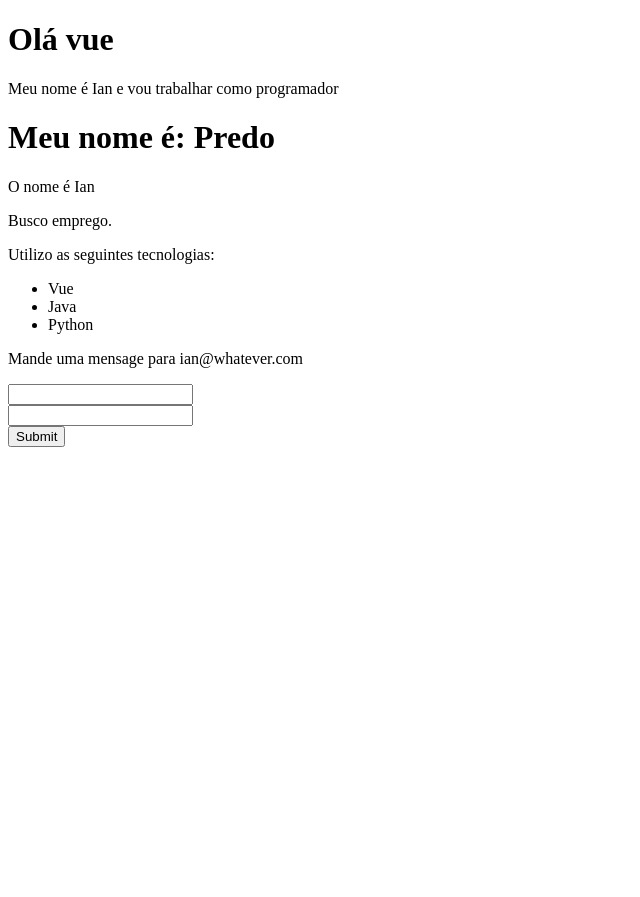
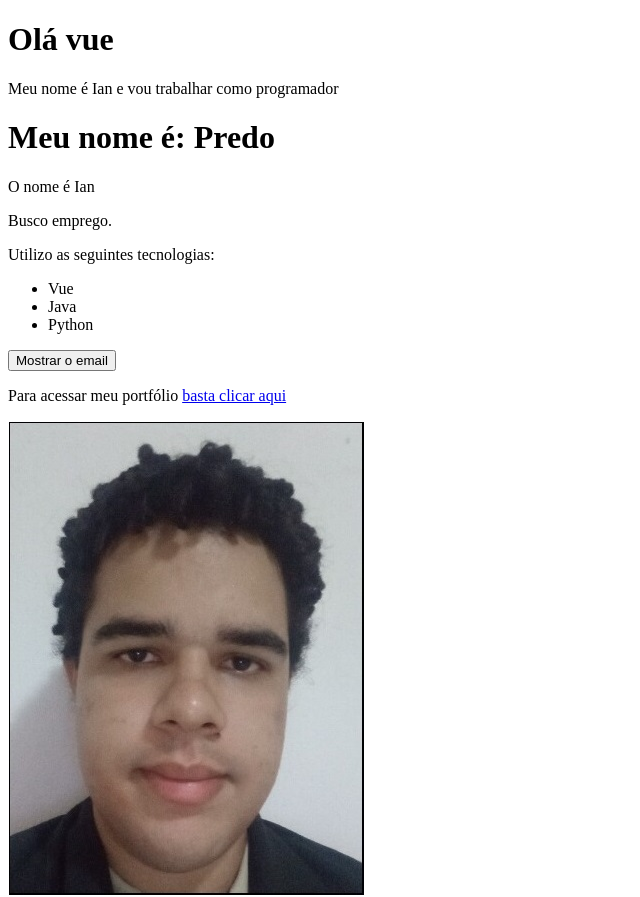
Before and after one commit to ialvs/battisti_vue, a Vue app in the folder vue_cli/projeto_vue/: page / in a window 1280 px wide. Shown: the top 897 px of the page, without its empty margins (0-640 px from the left). Before the commit the page ends 800 px from the top, so only its background shows below. Built offline with nearby package versions, Linux system fonts and the light colour scheme.

Commit message:
Até a aula #11

```diff
--- a/vue_cli/projeto_vue/src/App.vue
+++ b/vue_cli/projeto_vue/src/App.vue
@@ -5,6 +5,7 @@
     <FirstComponent />
     <LifeCycle />
     <Person />
+
   </div>
 
 </template>
--- a/vue_cli/projeto_vue/src/components/Info.vue
+++ b/vue_cli/projeto_vue/src/components/Info.vue
@@ -11,20 +11,43 @@
             <li>Python</li>
         </ul>
 
+        <div>
+            <button @click="showMail">{{buttonText}}</button>
+        </div>
+
         <p v-show="showEmail">Mande uma mensage para {{ email }}</p>
+        <p>Para acessar meu portfólio <a v-bind:href="my_link">basta clicar aqui</a></p>
 
+        <MyPicture />
     </div>
 </template>
 
 <script>
+import MyPicture from './MyPicture.vue';
+
 export default {
-    name: 'Info',
+    name: "Info",
     data() {
         return {
             hasJob: false,
-            showEmail: true,
-            email: "ian@whatever.com"
+            showEmail: false,
+            email: "ian@whatever.com",
+            my_link: "https://google.com",
+            buttonText: "Mostrar o email"
+        };
+    },
+    methods: {
+        showMail(){
+            this.showEmail = !this.showEmail
+
+            if (!this.showEmail) {
+                this.buttonText = "Mostrar o email"
+            }else{
+                this.buttonText = "Esconder o email"
+            }
+
         }
-    }
+    },
+    components: { MyPicture }
 }
 </script>
--- /dev/null
+++ b/vue_cli/projeto_vue/src/components/MyPicture.vue
@@ -0,0 +1,19 @@
+
+<template>
+    <img :src="avatar" :alt="description">
+</template>
+
+<script>
+
+export default {
+    name: 'MyPicture',
+    data() {
+        return {
+            avatar : "/img/IMG_20220827_181848_8558.jpg",
+            description: "Ian Aves"
+            }
+        }
+    }
+
+
+</script>
```
Also changed, not shown: vue_cli/projeto_vue/public/img/IMG_20220827_181848_8558.jpg (added).
